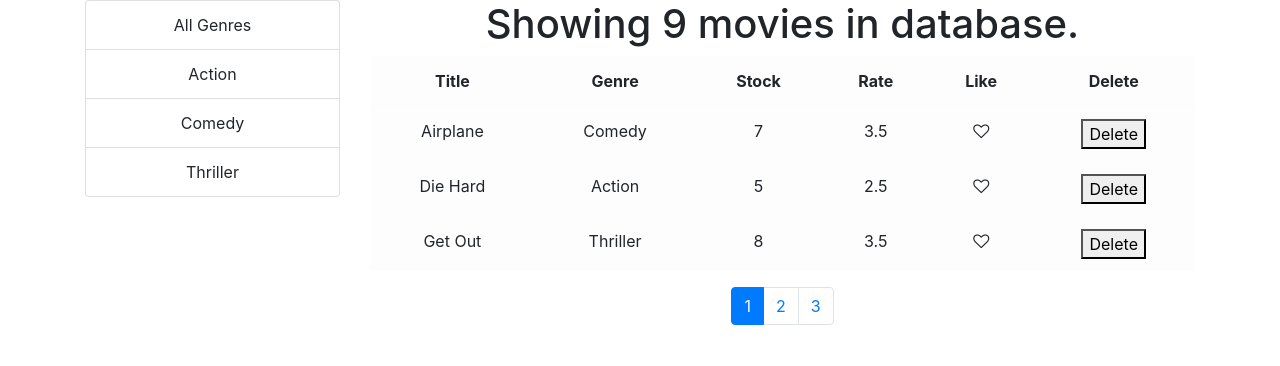
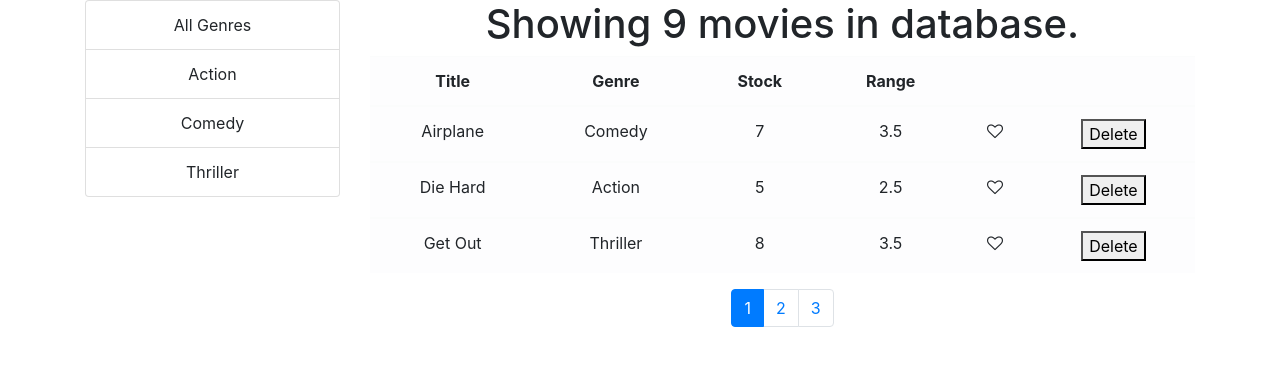
Before and after one commit to SincerelyBrittany/VidlyProject, a React (Create React App) app: page / in a window 1280 px wide. Shown: the top 366 px of the page. Built offline with nearby package versions, Linux system fonts and the light colour scheme.

Commit message:
adds sorting

```diff
--- /dev/null
+++ b/src/Vidly/common/tableHeader.jsx
@@ -0,0 +1,34 @@
+import React, { Component } from "react";
+
+class TableHeader extends Component {
+  raiseSort = (path) => {
+    let sortColumnCopy = { ...this.props.sortColumn };
+    if (sortColumnCopy.path === path)
+      sortColumnCopy.order = sortColumnCopy.order === "asc" ? "desc" : "asc";
+    else {
+      sortColumnCopy.path = path;
+      sortColumnCopy.order = "asc";
+    }
+    this.props.onSort(sortColumnCopy);
+  };
+
+  render() {
+    console.log(this.props, "this is props");
+    return (
+      <thead>
+        <tr>
+          {this.props.columns.map((column) => (
+            <th
+              key={column.path || column.key}
+              onClick={() => this.raiseSort(column.path)}
+            >
+              {column.label}
+            </th>
+          ))}
+        </tr>
+      </thead>
+    );
+  }
+}
+
+export default TableHeader;
--- a/src/Vidly/components/movie.jsx
+++ b/src/Vidly/components/movie.jsx
@@ -1,13 +1,12 @@
 import React from "react";
 import Liked from "../common/like";
-
 
 const Movie = (props) => {
   const { _id, title, numberInStock, dailyRentalRate, genre, liked } =
     props.movie;
 
   return (
-    <React.Fragment>
+    <tbody>
       <tr>
         <td>{title}</td>
         <td>{genre.name}</td>
@@ -26,7 +25,7 @@ const Movie = (props) => {
           </button>
         </td>
       </tr>
-    </React.Fragment>
+    </tbody>
   );
 };
 
--- a/src/Vidly/components/moviesTable.jsx
+++ b/src/Vidly/components/moviesTable.jsx
@@ -1,32 +1,39 @@
-import React from "react";
+import React, { Component } from "react";
 import Movie from "./movie";
+import TableHeader from "../common/tableHeader";
 
-const MovieTable = (props) => {
-  const { paginatedMovies, onhandleLikedButton, onhandleDeleteButton, onSort } =
-    props;
-  return (
-    <table className="table table-light">
-      <thead>
-        <tr>
-          <th onClick={() => onSort("title")} scope="col">
-            Title
-          </th>
-          <th onClick={() => onSort("genre.name")} scope="col">
-            Genre
-          </th>
-          <th onClick={() => onSort("numberInStock")} scope="col">
-            Stock
-          </th>
-          <th onClick={() => onSort("dailyrentalrate")} scope="col">
-            Rate
-          </th>
-          <th onClick={() => onSort()} scope="col">
-            Like
-          </th>
-          <th scope="col">Delete</th>
-        </tr>
-      </thead>
-      <tbody>
+class MoviesTable extends Component {
+  columns = [
+    { path: "title", label: "Title" },
+    { path: "genre.name", label: "Genre" },
+    { path: "numberInStock", label: "Stock" },
+    { path: "dailyRentalRate", label: "Range" },
+    { key: "like" },
+    { key: "delete" },
+  ];
+
+  renderSortIcon = (column) => {
+    const { sortColumn } = this.props;
+    if (column.path !== sortColumn.path) return null;
+    if (sortColumn.order === "asc") return <i className="fa fa-sort-asc" />;
+    return <i className="fa fa-sort-desc" />;
+  };
+
+  render() {
+    const {
+      sortColumn,
+      paginatedMovies,
+      onhandleLikedButton,
+      onhandleDeleteButton,
+      onSort,
+    } = this.props;
+    return (
+      <table className="table table-light">
+        <TableHeader
+          columns={this.columns}
+          sortColumn={sortColumn}
+          onSort={onSort}
+        />
         {paginatedMovies.length !== 0 &&
           paginatedMovies.map((movie) => (
             <Movie
@@ -37,9 +44,9 @@ const MovieTable = (props) => {
               handleOnClick={onhandleDeleteButton}
             />
           ))}
-      </tbody>
-    </table>
-  );
-};
+      </table>
+    );
+  }
+}
 
-export default MovieTable;
+export default MoviesTable;
--- a/src/Vidly/components/vidly.jsx
+++ b/src/Vidly/components/vidly.jsx
@@ -62,14 +62,7 @@ const Vidly = () => {
     setcurrentPage(1);
   };
 
-  const handleSortButton = (path) => {
-    let sortColumnCopy = { ...sortColumn };
-    if (sortColumnCopy.path === path)
-      sortColumnCopy.order = sortColumnCopy.order === "asc" ? "desc" : "asc";
-    else {
-      sortColumnCopy.path = path;
-      sortColumnCopy.order = "asc";
-    }
+  const handleSortButton = (sortColumnCopy) => {
     setSortColumn(sortColumnCopy);
   };
 
@@ -103,6 +96,7 @@ const Vidly = () => {
             <h1> Showing {filtered.length} movies in database.</h1>
             <MovieTable
               paginatedMovies={paginatedMovies}
+              sortColumn={sortColumn}
               onhandleDeleteButton={handleDeleteButton}
               onhandleLikedButton={handleLikedButton}
               onSort={handleSortButton}
```
